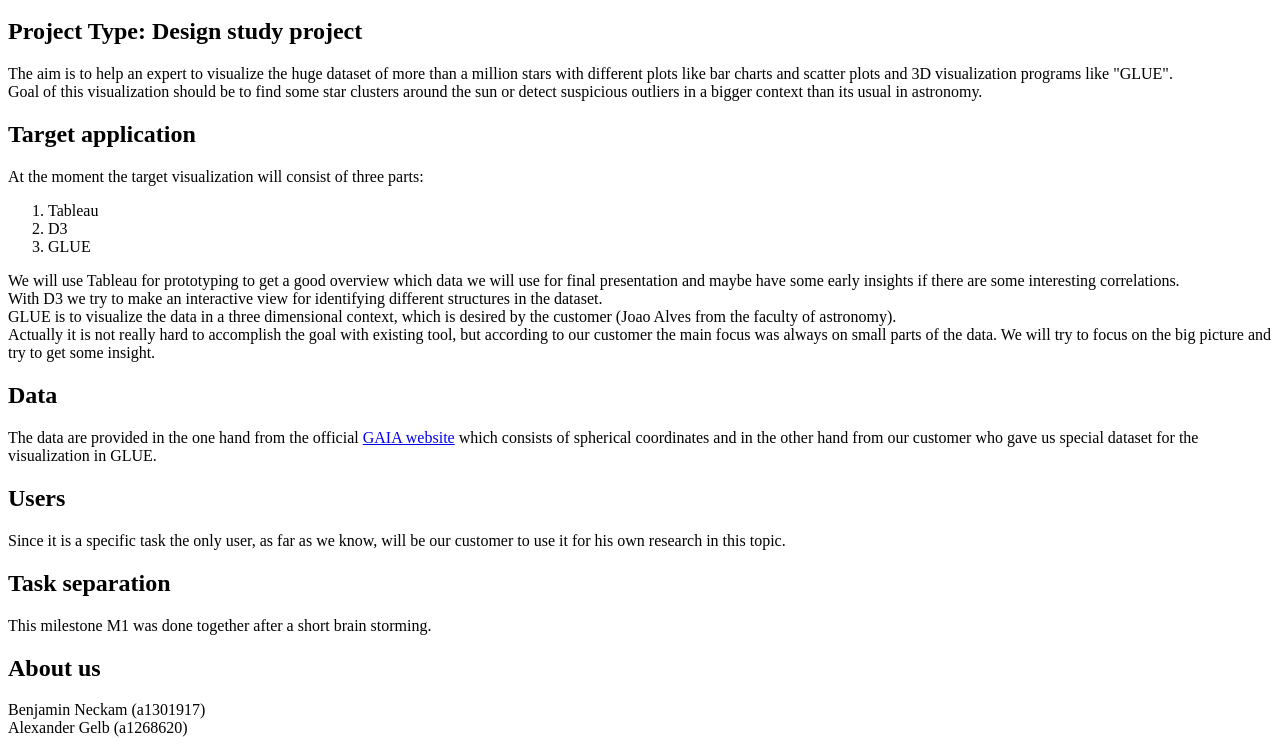
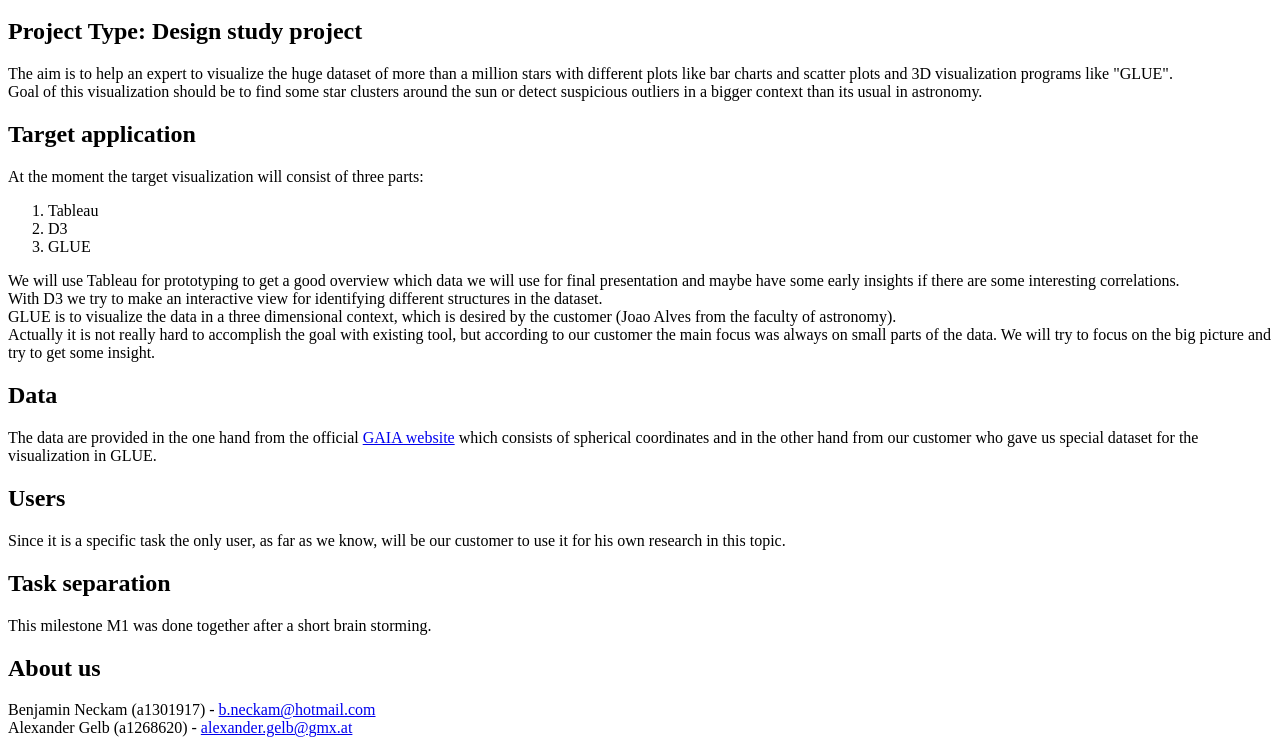
Before and after one commit to alexgelb/GAIA, a plain HTML site: page index.html in a window 1280 px wide. Shown: the part 48-801 px from the top of the page. Drawn offline with Linux system fonts and the light colour scheme.

Commit message:
added mail address to index.html

```diff
--- a/index.html
+++ b/index.html
@@ -25,6 +25,7 @@ Since it is a specific task the only user, as far as we know, will be our custom
 		<h2>Task separation</h2>
 		<p>This milestone M1 was done together after a short brain storming.</p>
 		<h2>About us</h2>
-		<p>Benjamin Neckam (a1301917)<br>Alexander Gelb (a1268620)</p>
+		<p>Benjamin Neckam (a1301917) - <a href="mailto:b.neckam@hotmail.com?Subject=VIS - GAIA" target="_top">b.neckam@hotmail.com</a><br>
+Alexander Gelb (a1268620) - <a href="mailto:alexander.gelb@gmx.at?Subject=VIS - GAIA" target="_top">alexander.gelb@gmx.at</a></p>
 	</body>
 </html>
```
